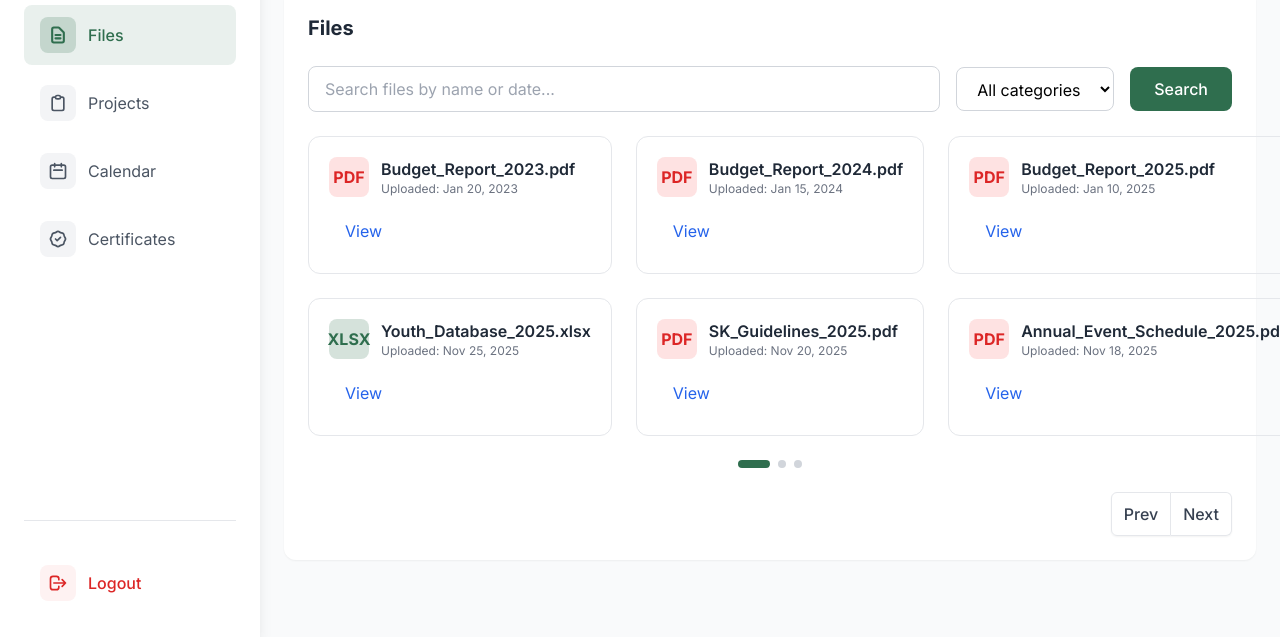
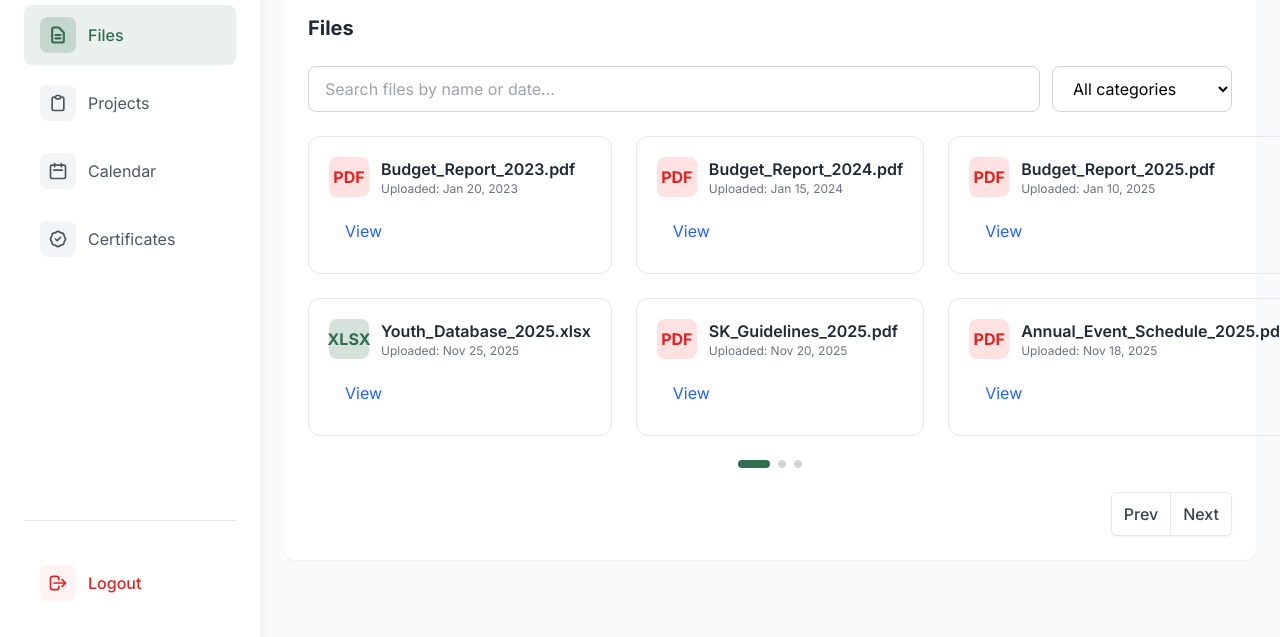
Before and after one commit to zaiddan27/BIMS, a plain HTML site: page youth-files.html in a window 1280 px wide. Shown: the part 163-800 px from the top of the page. Drawn offline with nearby package versions, Linux system fonts and the light colour scheme.

Commit message:
Remove search button from youth-files.html
- Removed manual search button to match sk-files.html behavior
- Changed layout from flex to grid for better responsive behavior
- Search now works automatically on input/change (existing event listeners)
- Improved mobile layout with grid structure

```diff
--- a/youth-files.html
+++ b/youth-files.html
@@ -180,28 +180,22 @@
                 <h3 class="text-xl font-bold text-gray-800">Files</h3>
               </div>
 
-              <!-- Search -->
-              <div class="mb-6 flex items-center gap-4">
+              <!-- Search Bar -->
+              <div class="mb-6 grid grid-cols-1 md:grid-cols-[1fr_auto] gap-3">
                 <input
                   id="fileSearch"
                   type="text"
                   placeholder="Search files by name or date..."
-                  class="flex-1 px-4 py-2.5 border border-gray-300 rounded-lg focus:ring-2 focus:ring-[#3d8b64] focus:border-transparent"
+                  class="w-full px-4 py-2.5 border border-gray-300 rounded-lg focus:ring-2 focus:ring-[#3d8b64] focus:border-transparent"
                 />
                 <select
                   id="filterCategory"
-                  class="px-4 py-2.5 border border-gray-300 rounded-lg bg-white min-w-[150px]"
+                  class="px-4 py-2.5 border border-gray-300 rounded-lg bg-white md:min-w-[180px]"
                 >
                   <option value="">All categories</option>
                   <option value="general">General Files</option>
                   <option value="project">Project Files</option>
                 </select>
-                <button
-                  onclick="filterFiles()"
-                  class="px-6 py-2.5 bg-[#2f6e4e] text-white rounded-lg hover:bg-[#2f6e4e] font-medium"
-                >
-                  Search
-                </button>
               </div>
 
               <!-- Grid -->
```
